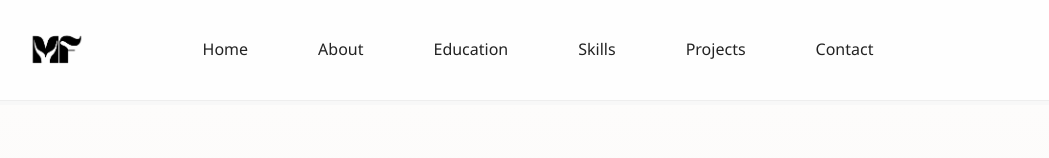
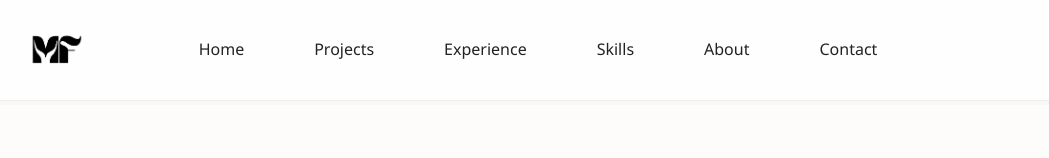
Before and after one commit to mohamedefk02/portfolio, a Next.js app: page / in a window 1280 px wide. Shown: the top 158 px of the page, without its empty margins (102-1151 px from the left). Built offline with nearby package versions, Linux system fonts and the light colour scheme.

Commit message:
Rearranged the navbar

```diff
--- a/components/client-shell.tsx
+++ b/components/client-shell.tsx
@@ -70,10 +70,10 @@ export function ClientShell({ children }: { children: React.ReactNode }) {
 
           <div className="nav-links" id="site-nav-links">
             <a href="/#home">Home</a>
+            <a href="/#projects">Projects</a>
+            <a href="/#experience">Experience</a>
+            <a href="/#skills">Skills</a>
             <a href="/#about">About</a>
-            <a href="/#education">Education</a>
-            <a href="/#skills">Skills</a>
-            <a href="/#projects">Projects</a>
             <a href="/#contact">Contact</a>
           </div>
         </div>
```
